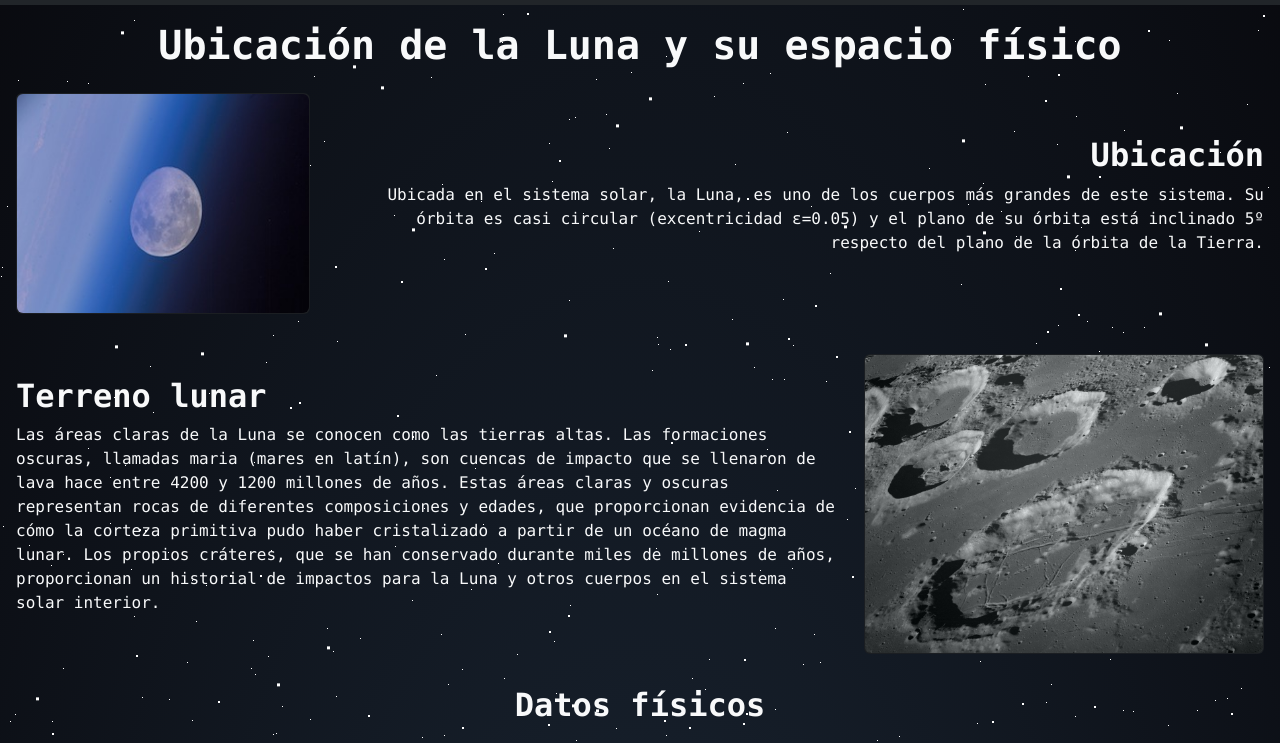
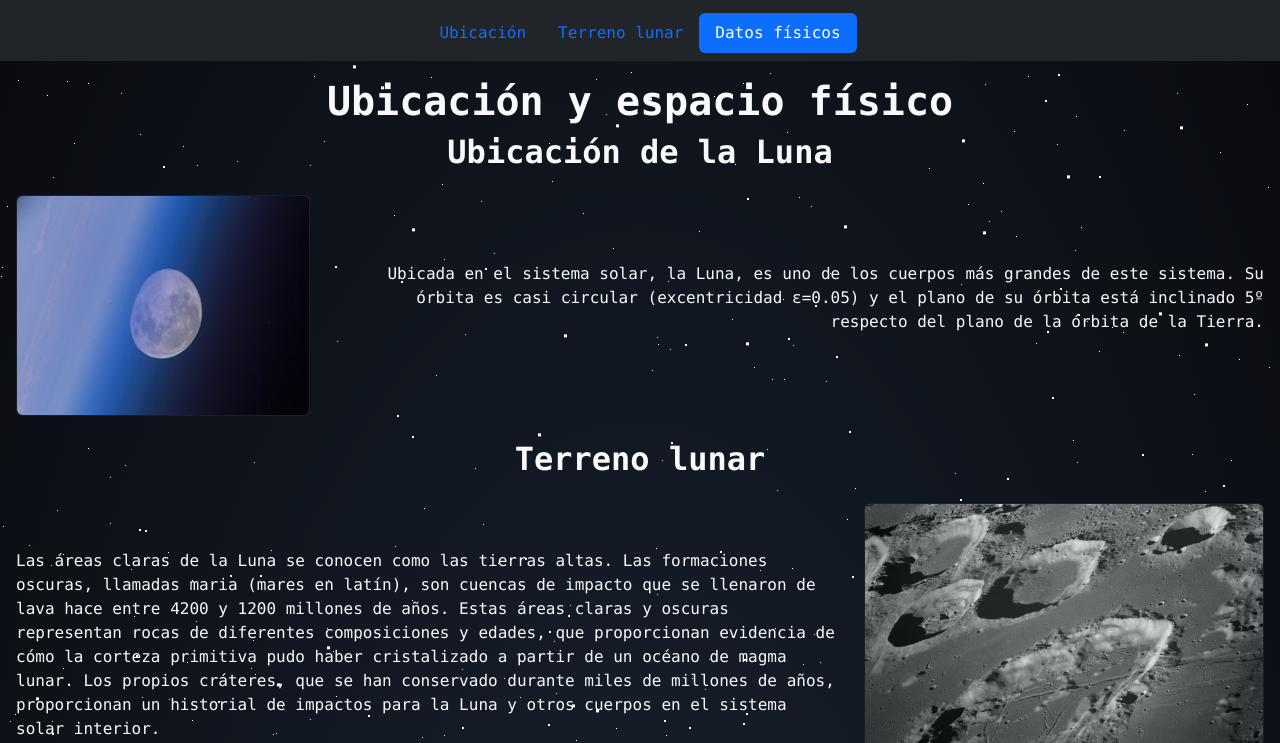
Before and after one commit to LeronArenwino/Luna, a plain HTML site: page ubicacion.html in a window 1280 px wide. Shown: the part 57-800 px from the top of the page. Drawn offline with nearby package versions, Linux system fonts and the light colour scheme.

Commit message:
:zap: New design to ubicacion.html

```diff
--- a/ubicacion.html
+++ b/ubicacion.html
@@ -79,11 +79,36 @@
                 </ul>
             </div>
         </nav>
+        <!-- Elemento para navegar en la página -->
+        <nav id="navbar-example2" class="navbar navbar-light px-3 bg-dark justify-content-center">
+            <!-- Elemento lista desordenada -->
+            <ul class="nav nav-pills">
+                <!-- Elemento de la lista desordenada -->
+                <li class="nav-item">
+                    <!-- Hyperlink hacía la sección de ubicación -->
+                    <a class="nav-link" href="#ubicacion">Ubicación</a>
+                </li>
+                <!-- Elemento de la lista desordenada -->
+                <li class="nav-item">
+                    <!-- Hyperlink hacía la sección de terreno lunar -->
+                    <a class="nav-link" href="#terreno_lunar">Terreno lunar</a>
+                </li>
+                <!-- Elemento de la lista desordenada -->
+                <li class="nav-item">
+                    <!-- Hyperlink hacía la sección de datos físicos -->
+                    <a class="nav-link" href="#datos_fisicos">Datos físicos</a>
+                </li>
+            </ul>
+        </nav>
     </header>
-    <!-- Sección y contenedor principal con un ancho del 100%, un padding superior e inferior, lateral izquierdo y derecho de 3, con texto centrado, color blanco y fuente Monospace-->
-    <main class="container-fluid py-3 px-3 text-center text-light font-monospace">
+    <!-- Sección y contenedor principal con un ancho del 100%, un padding superior e inferior, lateral izquierdo y derecho de 3, con texto centrado, color blanco y fuente Monospace, con un Scrollpy del contenido -->
+    <main data-bs-spy="scroll" data-bs-target="#navbar-example2" data-bs-root-margin="0px 0px -40%"
+        data-bs-smooth-scroll="true" class="scrollspy-example p-3 rounded-2 text-center text-light font-monospace"
+        tabindex="0">
         <!-- Título principal-->
-        <h1 class="fw-bold">Ubicación de la Luna y su espacio físico</h1>
+        <h1 class="fw-bold">Ubicación y espacio físico</h1>
+        <!-- Título de la ubicación de la Luna con bold -->
+        <h2 id="ubicacion" class="fw-bold">Ubicación de la Luna</h2>
         <!-- Fila del contenedor que alinea sus elementos al centro y tiene un margen superior e inferior de 2 -->
         <div class="row my-2 align-items-center">
             <!-- Columna del contenedor que cambia de tamaño dependiendo del breakpoint y tiene un margen superior e inferior de 3 -->
@@ -99,8 +124,6 @@
                 <section>
                     <!-- Artículo de la ubicación de la Luna -->
                     <article class="text-sm-center text-md-end">
-                        <!-- Título de la ubicación de la Luna con bold -->
-                        <h2 class="fw-bold">Ubicación</h2>
                         <!-- Párrafo de la ubicación de la Luna -->
                         <p>Ubicada en el sistema solar, la Luna, es uno de los cuerpos más grandes
                             de este sistema.
@@ -113,6 +136,8 @@
                 </section>
             </div>
         </div>
+        <!-- Título del terreno lunar -->
+        <h2 id="terreno_lunar" class="fw-bold">Terreno lunar</h2>
         <!-- Fila del contenedor que alinea sus elementos al centro y tiene un margen superior e inferior de 2 -->
         <div class="row my-2 align-items-center">
             <!-- Columna del contenedor que cambia de tamaño dependiendo del breakpoint y tiene un margen superior e inferior de 3 -->
@@ -121,8 +146,6 @@
                 <section>
                     <!-- Artículo del terreno lunar -->
                     <article class="text-sm-center text-md-start">
-                        <!-- Título del terreno lunar -->
-                        <h2 class="fw-bold">Terreno lunar</h2>
                         <!-- Párrafo del terreno lunar -->
                         <p>Las áreas claras de la Luna se conocen como las tierras altas. Las formaciones oscuras,
                             llamadas
@@ -158,7 +181,7 @@
             </div>
         </div>
         <!-- Título de la sección de Datos físicos -->
-        <h2 class="fw-bold my-3">Datos físicos</h2>
+        <h2 id="datos_fisicos" class="fw-bold my-3">Datos físicos</h2>
         <!-- Fila del contenedor que alinea sus elementos al centro y tiene un margen superior e inferior de 2 -->
         <div class="row my-2 align-items-center">
             <!-- Columna del contenedor que cambia de tamaño dependiendo del breakpoint y tiene un margen superior e inferior de 3 -->
```
